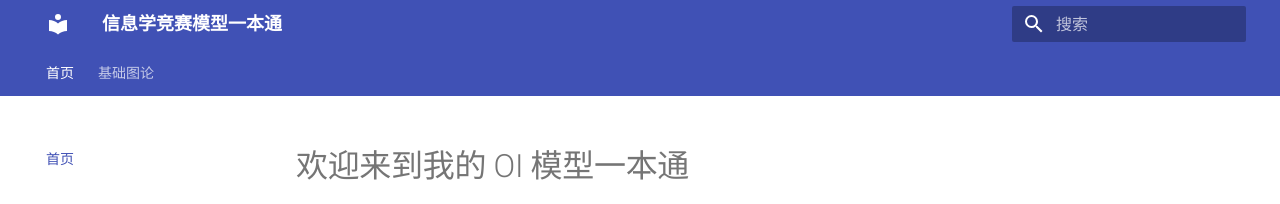
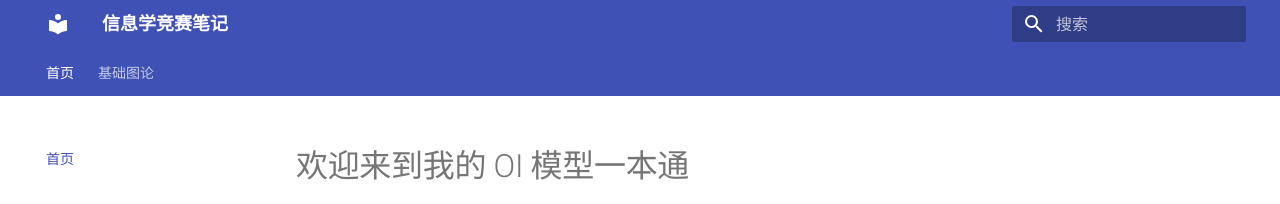
Before and after one commit to hardyz0517/OI-ACM-Algorithm-Templates-Notes.-, an MkDocs documentation site: the page built from docs/index.md, in a window 1280 px wide. Shown: the top 204 px of the page. Built offline with MkDocs 1.6.1 and Material for MkDocs 9.7.7, drawn with Linux system fonts in a browser that asks for light colours.

Commit message:
Update mkdocs.yml

```diff
--- a/mkdocs.yml
+++ b/mkdocs.yml
@@ -1,4 +1,4 @@
-site_name: 信息学竞赛模型一本通
+site_name: 信息学竞赛笔记
 site_author: Your Name
 
 theme:
@@ -21,7 +21,9 @@ markdown_extensions:
   - pymdownx.arithmatex: # 开启 LaTeX 数学公式支持
       generic: true
 
+# Contents
 nav:
   - 首页: index.md
   - 基础图论:
-    - 最短路模型: graph/shortest_path.md
+    - 欧拉路径: graph/eulerian_path.md
+    - 网络流: graph/network_flow.md
```
